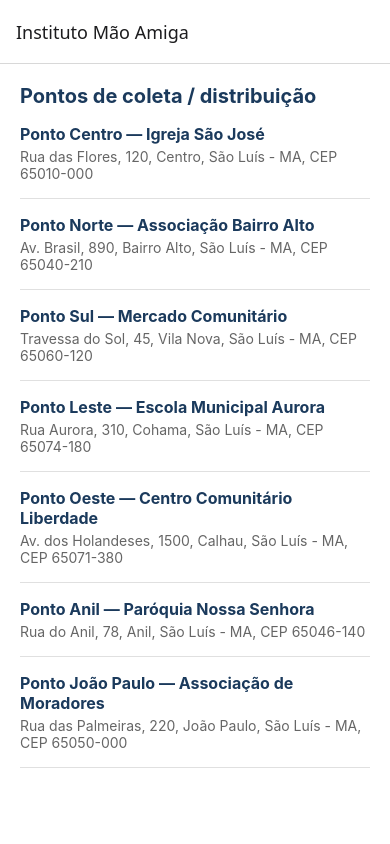
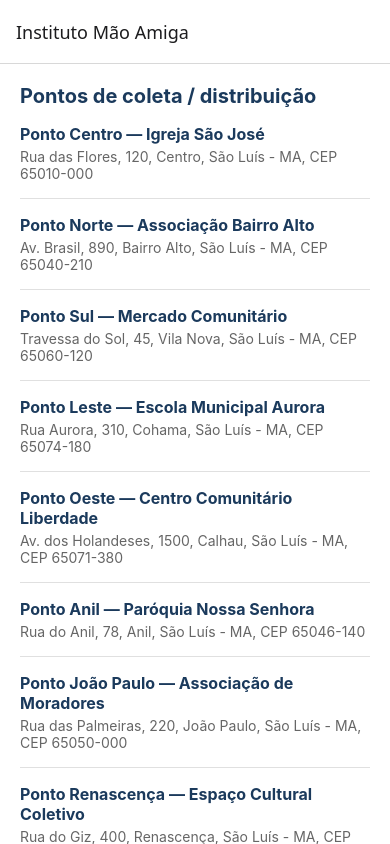
Before and after one commit to eduardaczza/instituto-mao-amiga, a React Native app: screen /Lista in a window 390 px wide. Built offline with nearby package versions, Linux system fonts and the light colour scheme.

Commit message:
feat: adiciona pontos de coleta

```diff
--- a/TelaListaPontos.tsx
+++ b/TelaListaPontos.tsx
@@ -65,6 +65,30 @@ export const pontosMock: Ponto[] = [
     diasHorarios: 'Terça a sábado, 13h–18h',
     recebeDistribui:
       'Recebe produtos de limpeza e higiene; distribui cestas às quintas.',
+  },
+  {
+    id: '8',
+    nome: 'Ponto Renascença — Espaço Cultural Coletivo',
+    endereco: 'Rua do Giz, 400, Renascença, São Luís - MA, CEP 65075-230',
+    diasHorarios: 'Segunda a sexta, 8h–18h',
+    recebeDistribui:
+      'Recebe livros, agasalhos e cobertores; distribui kits de inverno às segundas.',
+  },
+  {
+    id: '9',
+    nome: 'Ponto Turu — Centro de Apoio Social',
+    endereco: 'Av. São Luís Rei de França, 55, Turu, São Luís - MA, CEP 65065-470',
+    diasHorarios: 'Quarta, sexta e sábado, 9h–15h',
+    recebeDistribui:
+      'Recebe brinquedos e material didático; distribui kits de leitura e lanches.',
+  },
+  {
+    id: '10',
+    nome: 'Ponto Maracanã — Cooperativa Rural',
+    endereco: 'Estrada da Maioba, 1020, Maracanã, São Luís - MA, CEP 65090-000',
+    diasHorarios: 'Quinta a domingo, 7h–13h',
+    recebeDistribui:
+      'Recebe cestas de produtores locais; distribui alimentos frescos para famílias da região.',
   },
 ];
 
```
Also changed, not shown: 1 other file (tests, documents, lock files or other folders).
